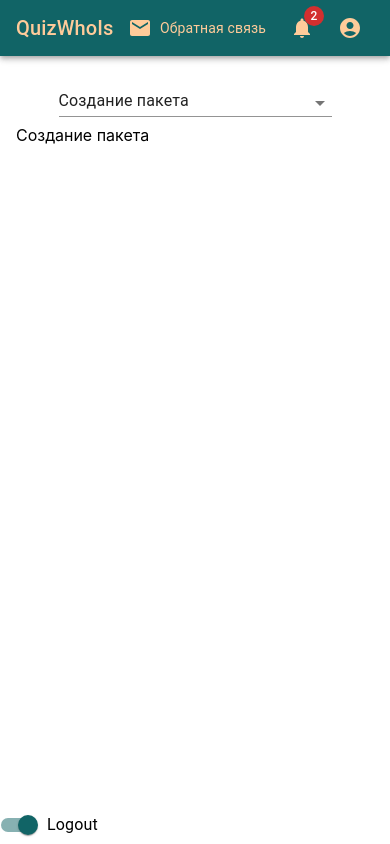
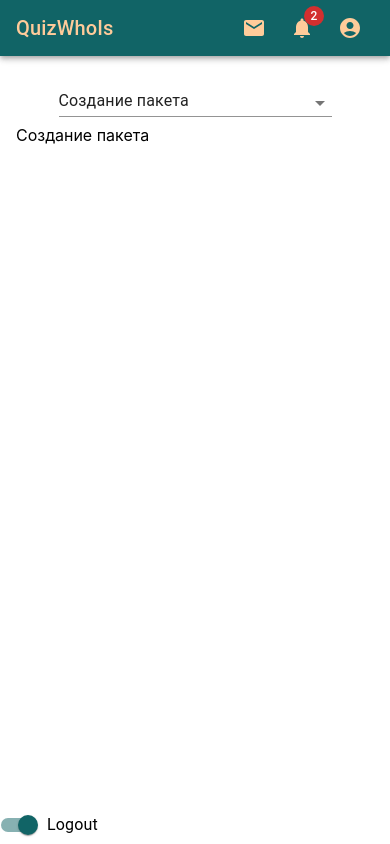
Before and after one commit to veatik90/QuizWhois, a React (Create React App) app: page /pack-creation in a window 390 px wide. Built offline with nearby package versions, Linux system fonts and the light colour scheme.

Commit message:
feat: add mobile for feedback icon and fix warnings

```diff
--- a/src/components/Feedback/index.tsx
+++ b/src/components/Feedback/index.tsx
@@ -1,4 +1,5 @@
 import { FC, useState } from 'react';
+import { useTheme } from '@mui/material/styles';
 import EmailIcon from '@mui/icons-material/Email';
 import TextField from '@mui/material/TextField';
 import Dialog from '@mui/material/Dialog';
@@ -9,8 +10,13 @@ import DialogActions from '@mui/material/DialogActions';
 import DialogContent from '@mui/material/DialogContent';
 import DialogContentText from '@mui/material/DialogContentText';
 import DialogTitle from '@mui/material/DialogTitle';
+import useMediaQuery from '@mui/material/useMediaQuery';
 
 export const Feedback: FC = () => {
+  const theme = useTheme();
+
+  const isMobile = useMediaQuery(theme.breakpoints.down('sm'));
+
   const [isOpen, setIsOpen] = useState(false);
 
   const handleFeedbackOpen = () => {
@@ -22,11 +28,17 @@ export const Feedback: FC = () => {
   };
   return (
     <>
-      <IconButton size="large" color="inherit" onClick={handleFeedbackOpen}>
-        <EmailIcon />
-        &nbsp;
-        <Typography variant="body2">Обратная связь </Typography>
-      </IconButton>
+      {isMobile ? (
+        <IconButton size="large" color="inherit" onClick={handleFeedbackOpen}>
+          <EmailIcon />
+        </IconButton>
+      ) : (
+        <IconButton size="large" color="inherit" onClick={handleFeedbackOpen}>
+          <EmailIcon />
+          &nbsp;
+          <Typography variant="body2">Обратная связь </Typography>
+        </IconButton>
+      )}
 
       <Dialog fullWidth maxWidth="sm" open={isOpen} onClose={handleFeedbackClose}>
         <DialogTitle>Привет!</DialogTitle>
--- a/src/components/MenuTab/index.tsx
+++ b/src/components/MenuTab/index.tsx
@@ -107,7 +107,7 @@ export const MenuTab: FC = () => {
           })}
         </Tabs>
       ) : (
-        <Tabs value={checkTabValue()} variant="scrollable" scrollButtons allowScrollButtonsMobile centered>
+        <Tabs value={checkTabValue()} variant="scrollable" scrollButtons allowScrollButtonsMobile>
           {Object.values(appTabsConfig).map((tab) => {
             return tab.url === Routes.TRAINING ? (
               <Tab
--- a/src/hoc/withTabs.tsx
+++ b/src/hoc/withTabs.tsx
@@ -1,11 +1,13 @@
 import useMediaQuery from '@mui/material/useMediaQuery';
+import { useTheme } from '@mui/material/styles';
 import { ElementType } from 'react';
 import { MenuSelect } from '../components/MenuSelect';
 import { MenuTab } from '../components/MenuTab';
-import { theme } from '../theme';
 
 export function withTabs(Component: ElementType) {
   return () => {
+    const theme = useTheme();
+
     const isMobile = useMediaQuery(theme.breakpoints.down('sm'));
 
     return (
--- a/src/pages/CreatedGames/index.tsx
+++ b/src/pages/CreatedGames/index.tsx
@@ -1,12 +1,13 @@
+import { FC } from 'react';
 import Container from '@mui/material/Container';
 import { withTabs } from '../../hoc/withTabs';
 
-export function CreatedGames() {
+export const CreatedGames: FC = () => {
   return (
     <Container component="main" maxWidth="lg">
       мои созданные игры
     </Container>
   );
-}
+};
 
 export const CreatedGamesPage = withTabs(CreatedGames);
--- a/src/pages/GameCatalog/index.tsx
+++ b/src/pages/GameCatalog/index.tsx
@@ -1,3 +1,4 @@
+import { FC } from 'react';
 import Button from '@mui/material/Button';
 import Card from '@mui/material/Card';
 import CardActions from '@mui/material/CardActions';
@@ -10,7 +11,7 @@ import { withTabs } from '../../hoc/withTabs';
 
 const cards = [1, 2, 3, 4, 5, 6, 7, 8, 9];
 
-export function GameCatalog() {
+export const GameCatalog: FC = () => {
   return (
     <Container component="main" maxWidth="lg">
       <Typography variant="h4" align="center" color="primary" gutterBottom sx={{ marginTop: 1 }}>
@@ -38,6 +39,6 @@ export function GameCatalog() {
       </Grid>
     </Container>
   );
-}
+};
 
 export const GameCatalogPage = withTabs(GameCatalog);
--- a/src/pages/GamesArchive/index.tsx
+++ b/src/pages/GamesArchive/index.tsx
@@ -1,12 +1,13 @@
+import { FC } from 'react';
 import Container from '@mui/material/Container';
 import { withTabs } from '../../hoc/withTabs';
 
-export function GamesArchive() {
+export const GamesArchive: FC = () => {
   return (
     <Container component="main" maxWidth="lg">
       архив игр
     </Container>
   );
-}
+};
 
 export const GamesArchivePage = withTabs(GamesArchive);
--- a/src/pages/InstantGame/index.tsx
+++ b/src/pages/InstantGame/index.tsx
@@ -1,12 +1,13 @@
+import { FC } from 'react';
 import Container from '@mui/material/Container';
 import { withTabs } from '../../hoc/withTabs';
 
-export function InstantGame() {
+export const InstantGame: FC = () => {
   return (
     <Container component="main" maxWidth="lg">
       моментальная игра
     </Container>
   );
-}
+};
 
 export const InstantGamePage = withTabs(InstantGame);
--- a/src/pages/Notifications/index.tsx
+++ b/src/pages/Notifications/index.tsx
@@ -8,6 +8,7 @@ import { NavLinkStyled } from './styles';
 export const Notifications: FC = () => {
   const [packs, setPacks] = useState<Pack[]>(PACKS);
   const filteredPacks = packs.filter((p) => p.isDraft === true);
+  // eslint-disable-next-line no-console
   console.log(setPacks);
   return (
     <Container component="main" maxWidth="md">
@@ -17,7 +18,7 @@ export const Notifications: FC = () => {
       <Stack mt={2} direction="column" justifyContent="flex-start" alignItems="stretch" spacing={2}>
         {filteredPacks ? (
           filteredPacks.map((p) => (
-            <NavLinkStyled to={Routes.MY_CREATED_GAMES}>
+            <NavLinkStyled key={p.id} to={Routes.MY_CREATED_GAMES}>
               <Paper elevation={4}>
                 <Alert severity="info">
                   <Typography>
--- a/src/pages/PackCreation/index.tsx
+++ b/src/pages/PackCreation/index.tsx
@@ -1,14 +1,15 @@
+import { FC } from 'react';
 import { Container } from '@mui/material';
 import { Prompt } from 'react-router';
 import { withTabs } from '../../hoc/withTabs';
 
-export function PackCreation() {
+export const PackCreation: FC = () => {
   return (
     <Container component="main" maxWidth="lg">
       Создание пакета
       <Prompt when message="You're leaving without saving." />
     </Container>
   );
-}
+};
 
 export const PackCreationPage = withTabs(PackCreation);
--- a/src/pages/TrainingQuiz/RandomPack/index.tsx
+++ b/src/pages/TrainingQuiz/RandomPack/index.tsx
@@ -1,12 +1,13 @@
+import { FC } from 'react';
 import Container from '@mui/material/Container';
 import { withTabs } from '../../../hoc/withTabs';
 
-export function RandomPack() {
+export const RandomPack: FC = () => {
   return (
     <Container component="main" maxWidth="lg">
       тренировочная игра со случайным пакетом
     </Container>
   );
-}
+};
 
 export const RandomPackPage = withTabs(RandomPack);
--- a/src/pages/TrainingQuiz/RandomQuestion/index.tsx
+++ b/src/pages/TrainingQuiz/RandomQuestion/index.tsx
@@ -1,12 +1,13 @@
+import { FC } from 'react';
 import Container from '@mui/material/Container';
 import { withTabs } from '../../../hoc/withTabs';
 
-export function RandomQuestion() {
+export const RandomQuestion: FC = () => {
   return (
     <Container component="main" maxWidth="lg">
       тренировочная игра со случайным вопросом
     </Container>
   );
-}
+};
 
 export const RandomQuestionPage = withTabs(RandomQuestion);
--- a/src/pages/TrainingQuiz/ReadyPack/index.tsx
+++ b/src/pages/TrainingQuiz/ReadyPack/index.tsx
@@ -1,12 +1,13 @@
+import { FC } from 'react';
 import Container from '@mui/material/Container';
 import { withTabs } from '../../../hoc/withTabs';
 
-export function ReadyPack() {
+export const ReadyPack: FC = () => {
   return (
     <Container component="main" maxWidth="lg">
       тренировочная игра с готоым пакетом
     </Container>
   );
-}
+};
 
 export const ReadyPackPage = withTabs(ReadyPack);
```
